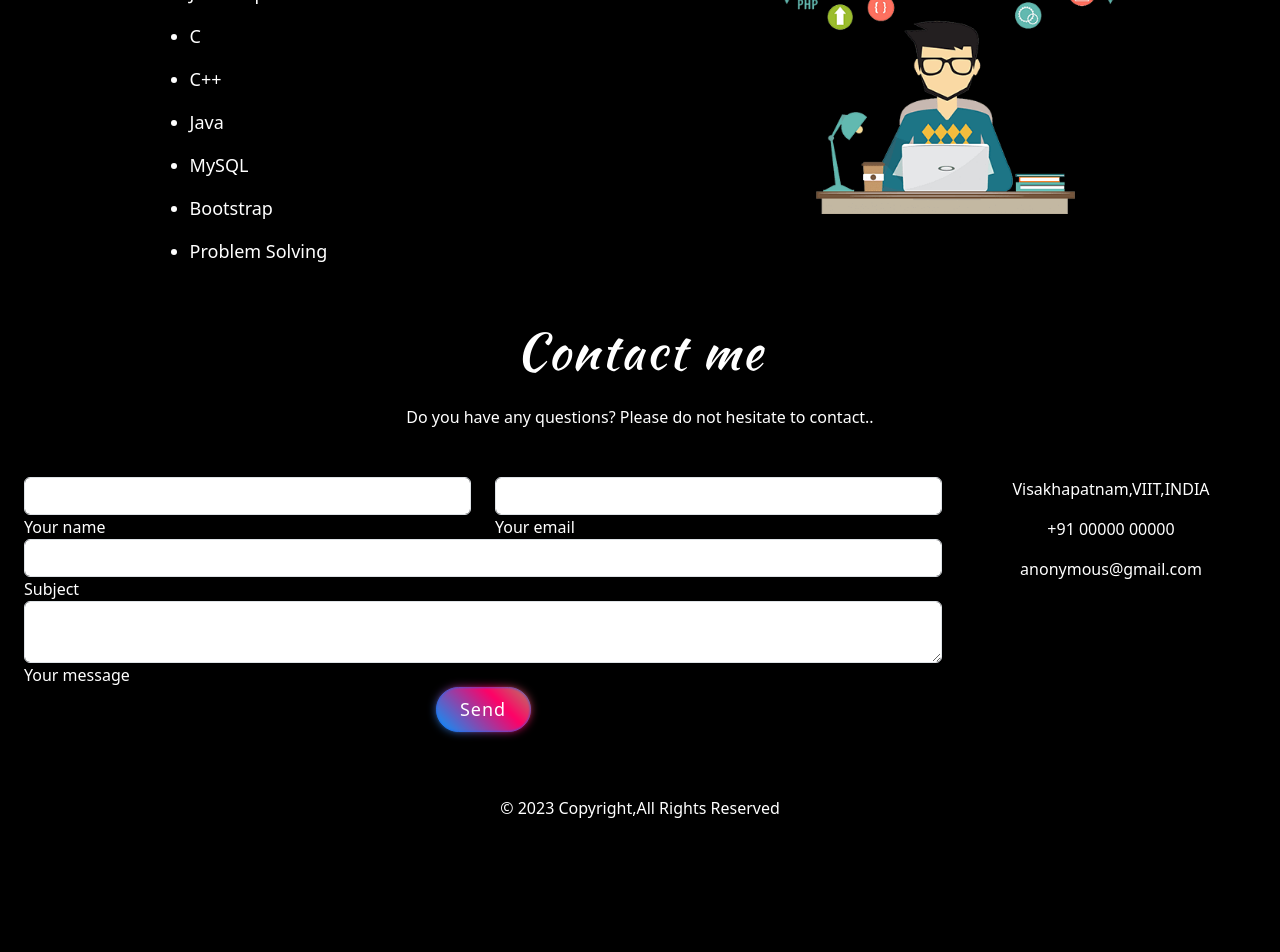
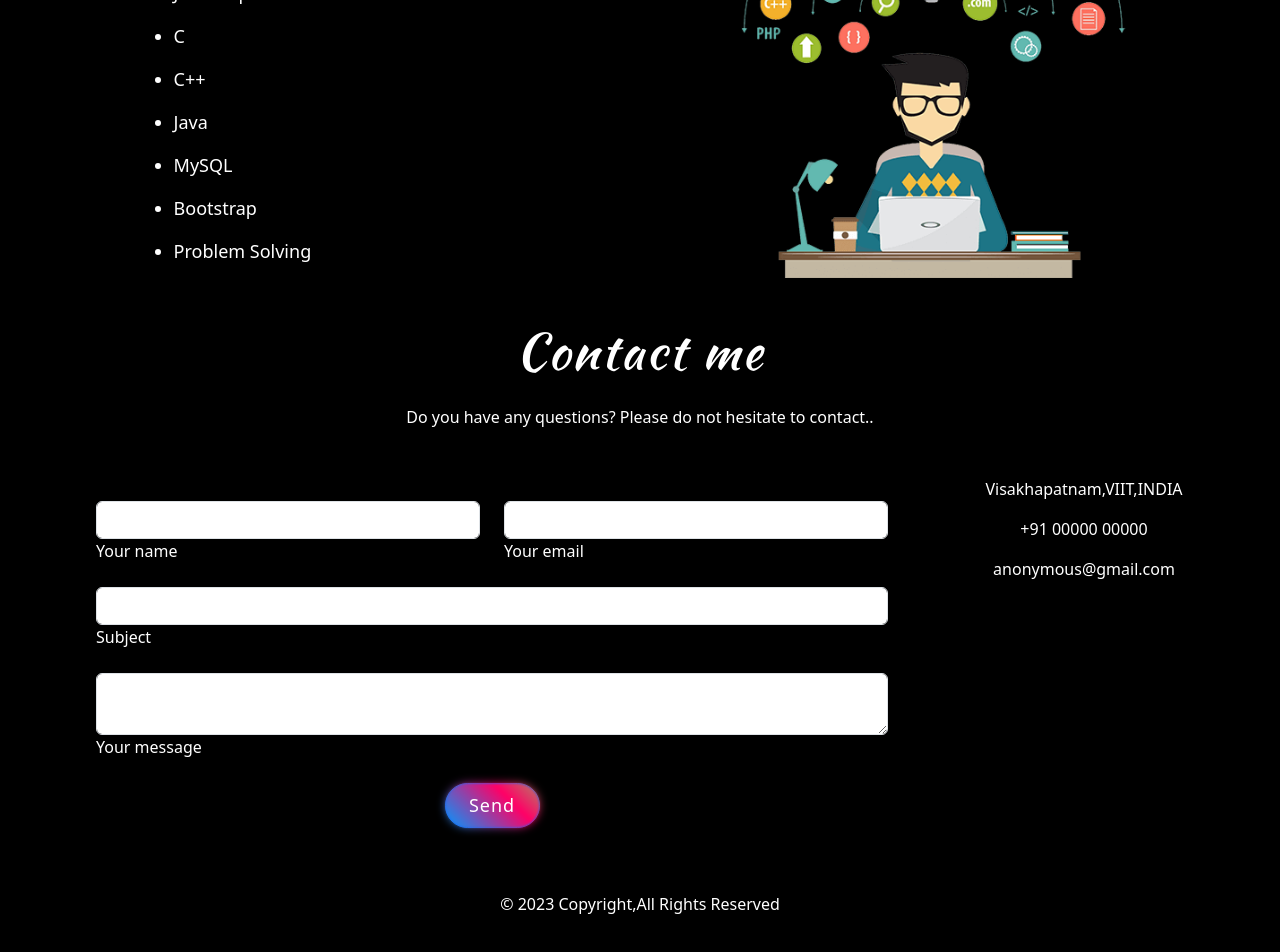
Before and after one commit to mohan-56/OIBSIP_PORTFOLIO, a plain HTML site: page index.html in a window 1280 px wide. Shown: the part 1632-2584 px from the top of the page. Before the commit the page ends 2516 px from the top, so only its background shows below. Drawn offline with nearby package versions, Linux system fonts and the light colour scheme.

Commit message:
Update style.css

```diff
--- a/style.css
+++ b/style.css
@@ -336,11 +336,15 @@ border-radius: 50%;
 
 .skill-list>img{
     margin-left: 10%;
-    height: 30%;
-    width: 30%;
+    height: 28rem;
+    width: 28rem;
 }
 .skill-list li{
  margin: 1rem;
  font-size: 18px;
  font-weight: 500;
 }
+.row
+{
+    margin:1.5rem;
+}
```
